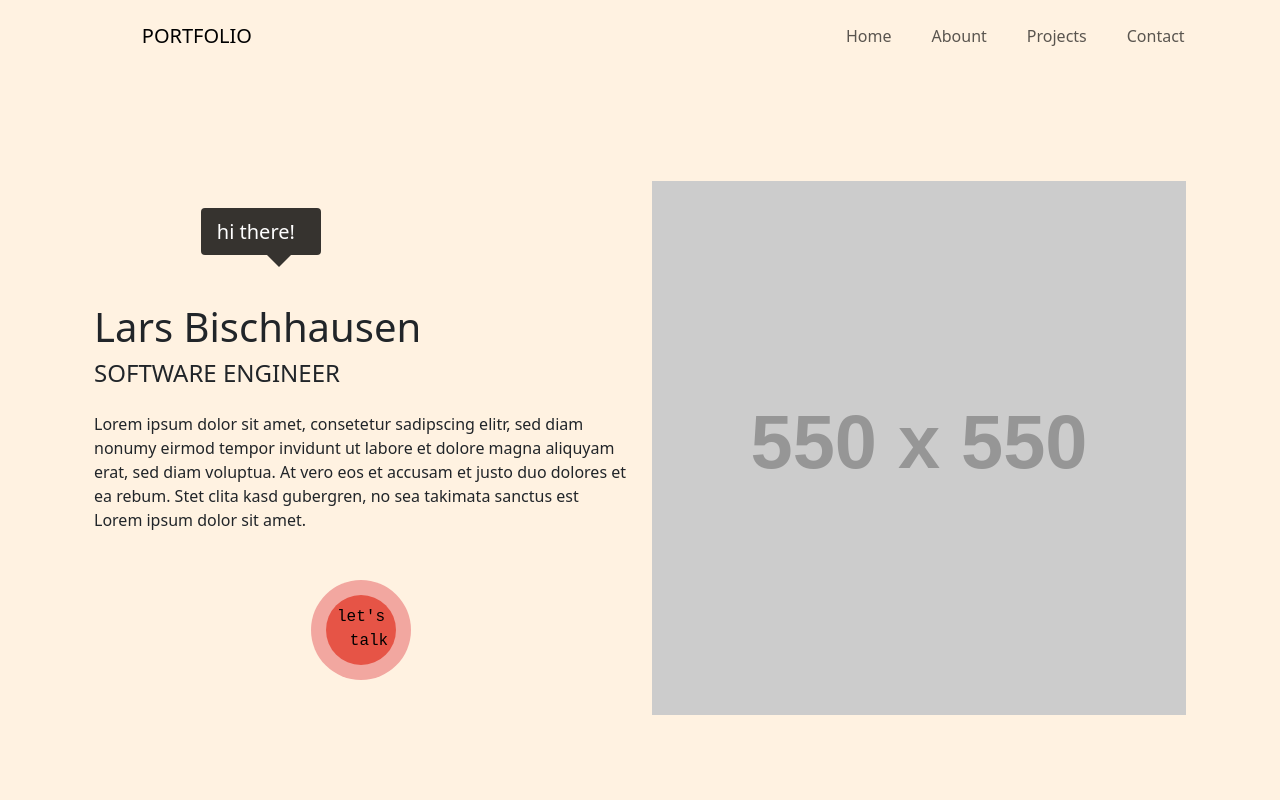
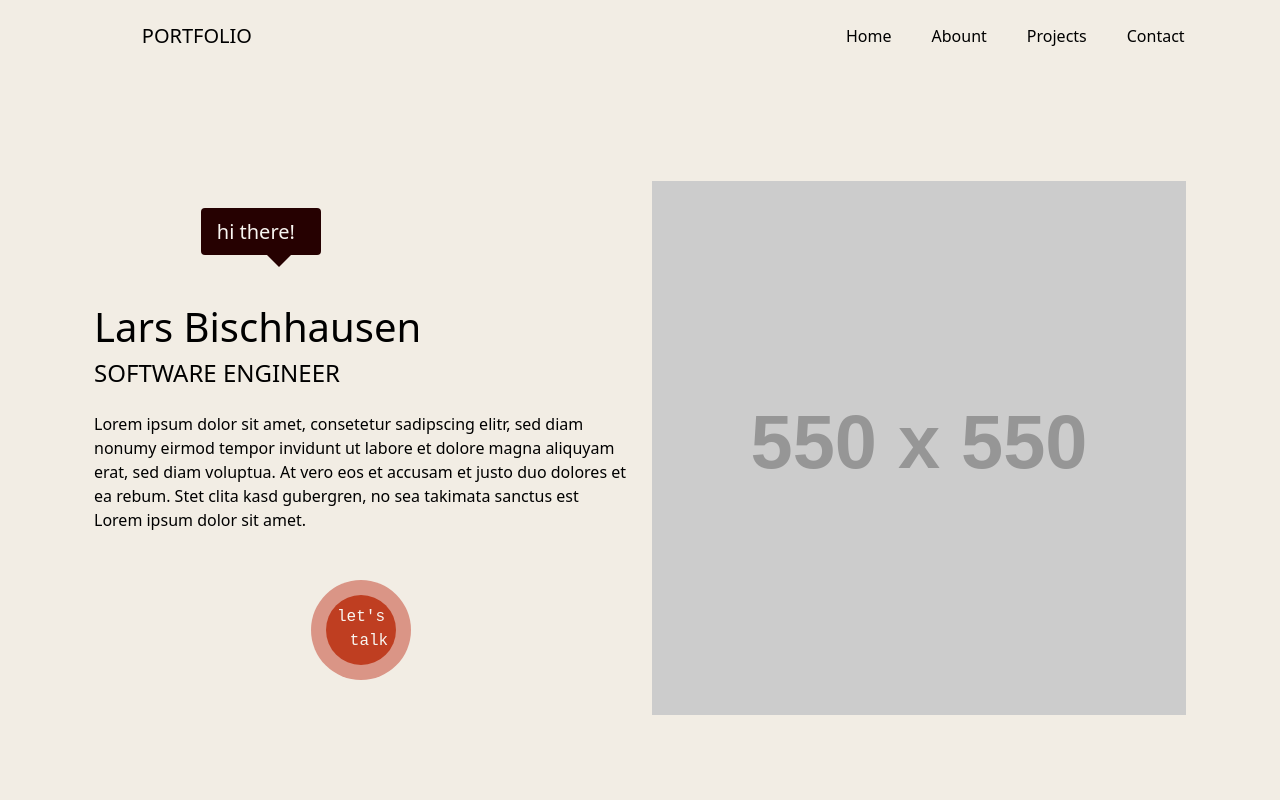
Before and after one commit to Laars1/portfolio, an Angular app: page / in a window 1280 px wide. Shown: the top 800 px of the page. Built offline with nearby package versions, Linux system fonts and the light colour scheme.

Commit message:
updated color scheme

```diff
--- a/src/app/core/home/home.component.scss
+++ b/src/app/core/home/home.component.scss
@@ -5,7 +5,7 @@ p.bubble {
     left: 20%;
 
 	// looks
-    color: #FFF;
+    color: var(--background-secondary);
 	padding: 0.4125em 0.8em;
 	font-size: 1.25em;
 	border-radius: 0.25rem;
@@ -34,9 +34,8 @@ p.bubble::before {
 	padding: 15px;
 	border-radius: 50%;
 	margin: 0 auto;
-	color: #fff;
 	text-align: center;
-	background: lighten(#e65446,20%);
+	background: lighten(#BF533B,20%);
   }
 
   .circle2 {
@@ -44,7 +43,7 @@ p.bubble::before {
 	height: 70px;
 	padding: 10px 0;
 	border-radius: 50%;
-	color: #000;
+	color: var(--background-secondary);
 	text-align: center;
 	background: var(--background-alternative);
 	font-family: 'Courier New', monospace;
--- a/src/app/core/navbar/navbar.component.scss
+++ b/src/app/core/navbar/navbar.component.scss
@@ -10,5 +10,8 @@ body{
 nav.navbar {
     background-color: var(--background-primary);
     border-bottom: var(--navbar-border-bottom);
-    // font-weight: bold;
 }
+
+.navbar-brand, .nav-link{
+    color: var(--font-color);
+}
--- a/src/app/core/navbar/navbar.component.ts
+++ b/src/app/core/navbar/navbar.component.ts
@@ -16,7 +16,7 @@ export class NavbarComponent implements OnInit {
 
   scroll = (): void => {
     if(window.scrollY > 50){
-      document.body.style.setProperty('--navbar-border-bottom', "1px solid #000");
+      document.body.style.setProperty('--navbar-border-bottom', "1px solid var(--font-color)");
     }else{
       document.body.style.setProperty('--navbar-border-bottom', "none");
 
--- a/src/styles.scss
+++ b/src/styles.scss
@@ -1,10 +1,15 @@
 @import "bootstrap/scss/bootstrap";
 
 body{
-    --background-primary: #FFF2E1;
-    --background-secondary: #756F67;
-    --background-tertiary: #36332F;
-    --background-alternative: #e65446;
+    --background-primary: #F2EDE4;
+    --background-secondary: #f8f6f1;
+    --background-tertiary: #260101;
+    --background-alternative: #BF3E21;
+    --background-alternative2: #BF533B;
+    --background-alternative3: #733224;
+
+    --font-color: #000;
+    color: var(--font-color);
 }
 
 div.row{
```
